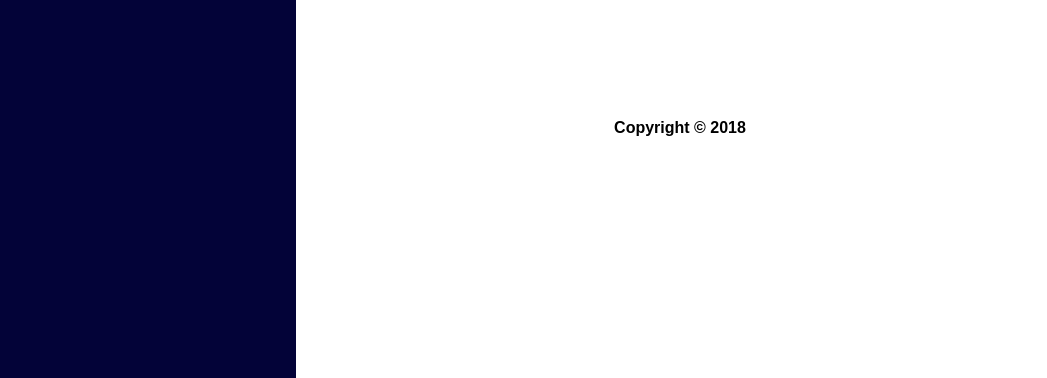
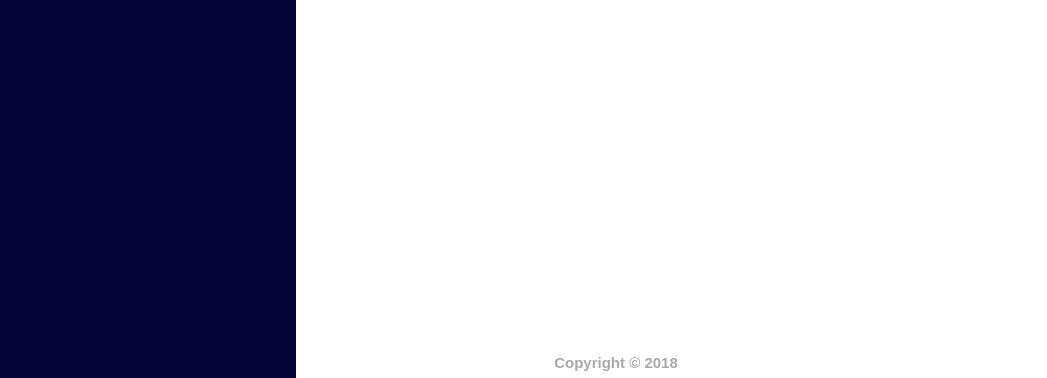
Before and after one commit to nrgtwithers/paletopia, a plain HTML site: page index.html in a window 1280 px wide. Shown: the part 422-800 px from the top of the page, without its empty margins (24-1071 px from the left). Drawn offline with nearby package versions, Linux system fonts and the light colour scheme.

Commit message:
fixed footer in css/html

```diff
--- a/assets/css/style.css
+++ b/assets/css/style.css
@@ -30,6 +30,10 @@ html, body {
     height: 100%;
     width: 100%;
     animation: pulse 5s forwards;
+    margin:0; /*gets rid of white space around body*/
+    margin-top:16px;
+    height:150vh; /*you can let your content define it's height*/
+    position: fixed; /*REQUIRED Sets up positioning for your footer*/
   }
 
 
@@ -207,6 +211,17 @@ html, body {
 
 .footer {
     padding: 1em 0;
+    width:100%;
+    height:44px;
+    padding-top:0px;
+    background:transparent;
+    color:darkgray;
+    font-weight:bold;
+    font-size:15px;
+    text-align:center;
+    position:fixed; /*Here's what sticks it*/
+    bottom:0;          /*to the bottom of the body/page*/
+    left:0;
 }
 .footer a {
     color: #ccc;
--- a/index.html
+++ b/index.html
@@ -76,11 +76,11 @@
                         <div id="display"></div>
                         <div id="display-saved"></div>
                     </div>
-                    <br><br><br><br><br><br><br><br><br><br><br>
+                    <!-- <br><br><br><br><br><br><br><br><br><br><br> -->
                     <div class="footer">
-                        <div class="pure-menu pure-menu-horizontal">
+                        <!-- <div class="pure-menu pure-menu-horizontal"> -->
                             <h4>Copyright &copy; 2018</h4>
-                        </div>
+                        <!-- </div> -->
                     </div>
                 </div>
             </div>
```
